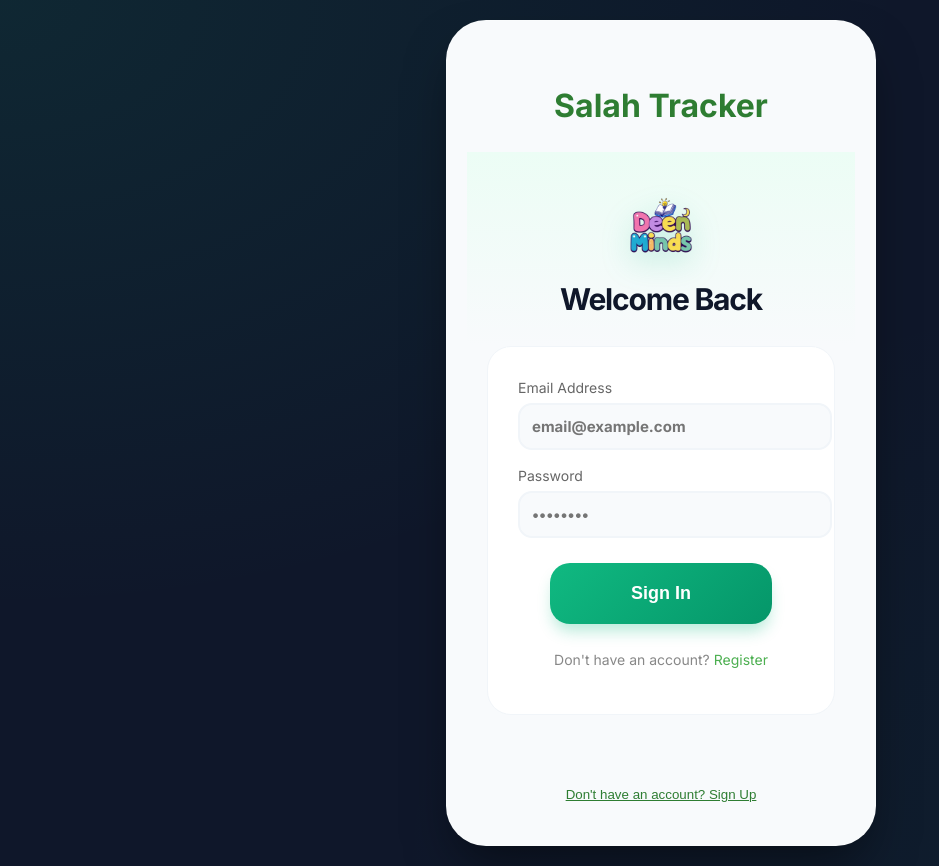
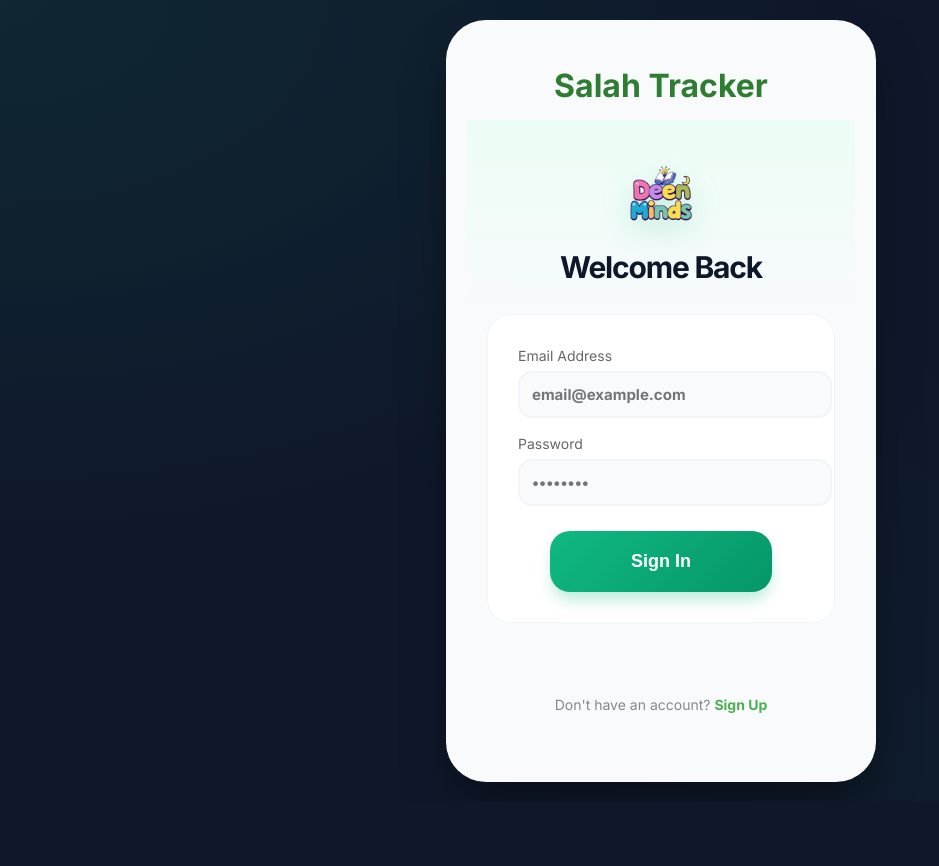
Before and after one commit to MuhammadIB88/salahtracker, a React app: page / in a window 1280 px wide. Shown: the whole page, without its empty margins (0-939 px from the left). After the commit the page ends 802 px from the top, so only its background shows below. Built offline with nearby package versions, Linux system fonts and the light colour scheme; the HTML template or start-up script is replaced by a standard one.

Commit message:
Cleaned up Login and Signup logic

```diff
--- a/src/App.jsx
+++ b/src/App.jsx
@@ -1,5 +1,5 @@
 import React, { useState, useEffect } from 'react';
-import './App.css'; // This connects your CSS file
+import './App.css';
 import Signup from './components/Signup';
 import Login from './components/Login';
 import Tracker from './components/Tracker';
@@ -32,19 +32,11 @@ function App() {
         <header>
           <h1>Salah Tracker</h1>
           <p>Assalamu Alaikum, <strong>{user.name}</strong>!</p>
-
-          {/* NAVIGATION TABS */}
           <div className="nav-container">
-            <button
-              className={`nav-btn ${view === 'tracker' ? 'active' : ''}`}
-              onClick={() => setView('tracker')}
-            >
+            <button className={`nav-btn ${view === 'tracker' ? 'active' : ''}`} onClick={() => setView('tracker')}>
               Daily Tracker
             </button>
-            <button
-              className={`nav-btn ${view === 'history' ? 'active' : ''}`}
-              onClick={() => setView('history')}
-            >
+            <button className={`nav-btn ${view === 'history' ? 'active' : ''}`} onClick={() => setView('history')}>
               View History
             </button>
           </div>
@@ -53,35 +45,35 @@ function App() {
         <main style={{ padding: '20px' }}>
           <div style={{ marginBottom: '15px' }}>
             <small>Welcome</small> |
-            <button
-              onClick={handleLogout}
-              style={{ marginLeft: '10px', background: 'none', border: 'none', color: '#d32f2f', cursor: 'pointer', textDecoration: 'underline' }}
-            >
+            <button onClick={handleLogout} style={{ marginLeft: '10px', background: 'none', border: 'none', color: '#d32f2f', cursor: 'pointer', textDecoration: 'underline' }}>
               Logout
             </button>
           </div>
-
-          {/* VIEW TOGGLE */}
           {view === 'tracker' ? <Tracker user={user} /> : <History user={user} />}
         </main>
       </div>
     );
   }
 
+  // --- STYLED AUTH SECTION ---
   return (
-    <div className="App" style={{ padding: '40px 20px' }}>
-      <h1 style={{ color: '#2e7d32', textAlign: 'center' }}>Salah Tracker</h1>
+    <div className="App" style={{ padding: '20px 20px' }}> {/* Reduced top padding from 40px to 20px */}
+      <h1 style={{ color: '#2e7d32', textAlign: 'center', marginBottom: '10px' }}>Salah Tracker</h1>
 
-      {showLogin ? <Login setUser={setUser} /> : <Signup />}
+      {/* The Toggle Link is now grouped closely with the component */}
+      <div style={{ maxWidth: '400px', margin: '0 auto' }}>
+        {showLogin ? <Login setUser={setUser} /> : <Signup />}
 
-      <center>
-        <button
-          onClick={() => setShowLogin(!showLogin)}
-          style={{ background: 'none', border: 'none', color: '#2e7d32', textDecoration: 'underline', cursor: 'pointer', marginTop: '15px' }}
-        >
-          {showLogin ? "Don't have an account? Sign Up" : "Already have an account? Login"}
-        </button>
-      </center>
+        <p style={{ textAlign: 'center', fontSize: '14px', color: '#888', marginTop: '15px' }}>
+          {showLogin ? "Don't have an account? " : "Already have an account? "}
+          <span
+            onClick={() => setShowLogin(!showLogin)}
+            style={{ color: '#4CAF50', cursor: 'pointer', fontWeight: 'bold' }}
+          >
+            {showLogin ? "Sign Up" : "Login"}
+          </span>
+        </p>
+      </div>
     </div>
   );
 }
--- a/src/components/Login.jsx
+++ b/src/components/Login.jsx
@@ -58,9 +58,7 @@ const Login = ({ setUser }) => {
               Sign In
             </button>
 
-            <p style={{ textAlign: 'center', fontSize: '14px', color: '#888', marginTop: '10px' }}>
-              Don't have an account? <span style={{ color: '#4CAF50', cursor: 'pointer' }}>Register</span>
-            </p>
+
           </form>
         </div>
       </div>
--- a/src/components/Signup.jsx
+++ b/src/components/Signup.jsx
@@ -89,9 +89,7 @@ const Signup = () => {
               Create Account
             </button>
 
-            <p style={{ textAlign: 'center', fontSize: '14px', color: '#888', marginTop: '10px' }}>
-              Already have an account? <span style={{ color: '#4CAF50', cursor: 'pointer', fontWeight: 'bold' }}>Login</span>
-            </p>
+
           </form>
         </div>
       </div>
```
